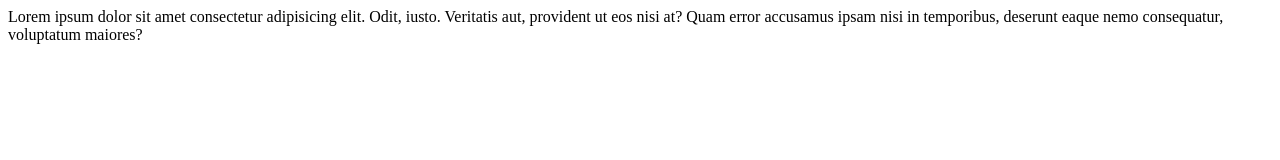
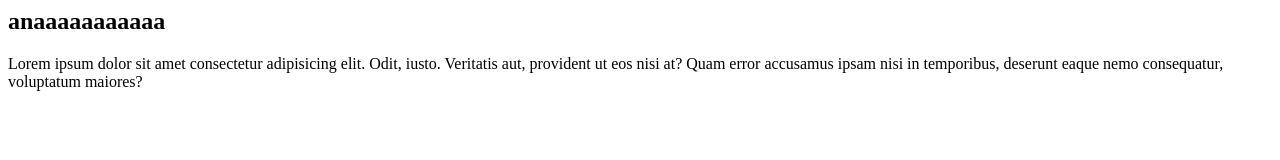
Before and after one commit to kojack-77/first, a plain HTML site: page index.html in a window 1280 px wide. Drawn offline with Linux system fonts and the light colour scheme.

Commit message:
anaaaaaaaaa

```diff
--- a/index.html
+++ b/index.html
@@ -5,6 +5,7 @@
     <title>Document</title>
 </head>
 <body>
+<h2>anaaaaaaaaaaa</h2>
     <p>Lorem ipsum dolor sit amet consectetur adipisicing elit. Odit, iusto. Veritatis aut, provident ut eos nisi at? Quam error accusamus ipsam nisi in temporibus, deserunt eaque nemo consequatur, voluptatum maiores?</p>
 </body>
 </html>
```
